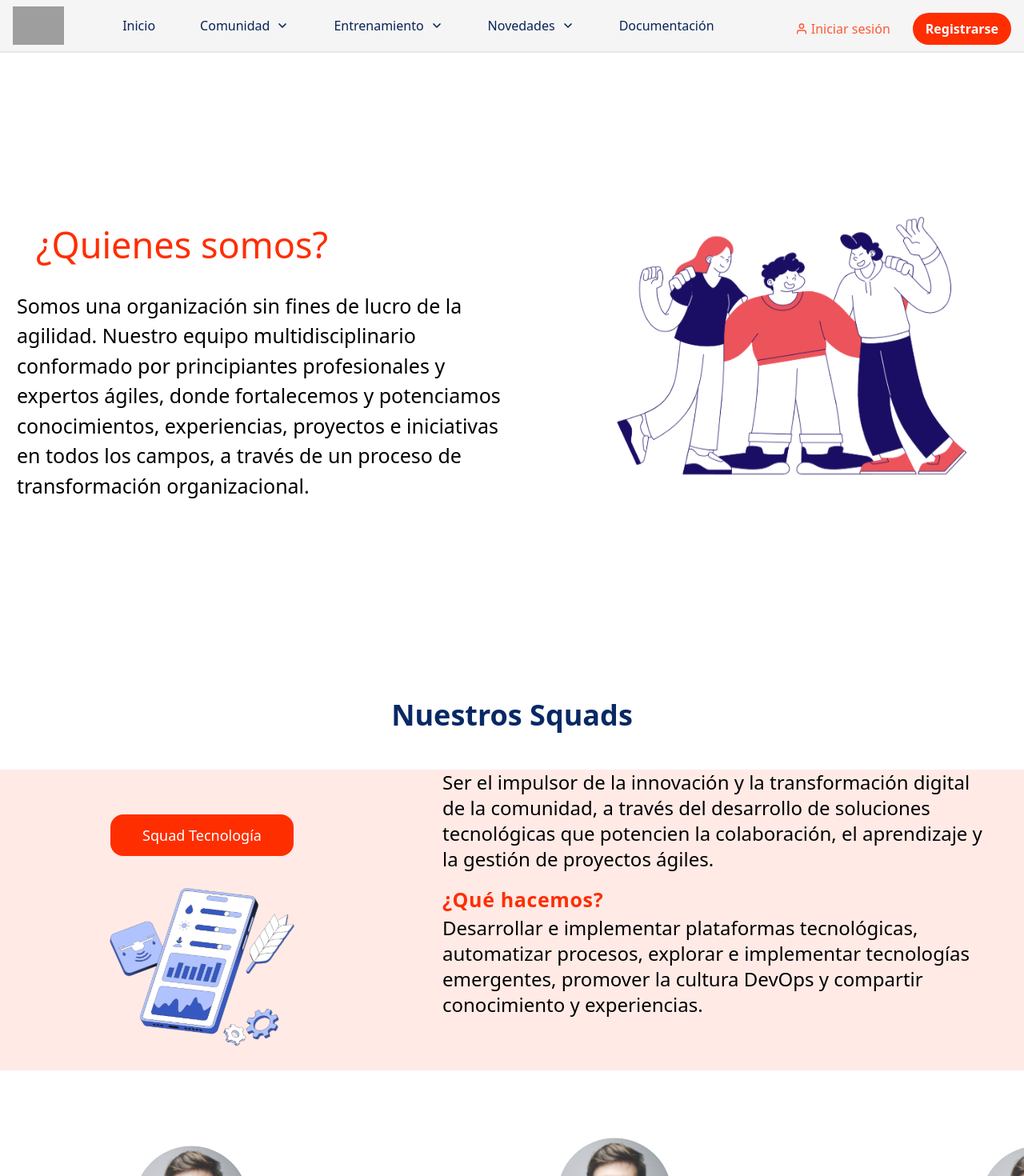
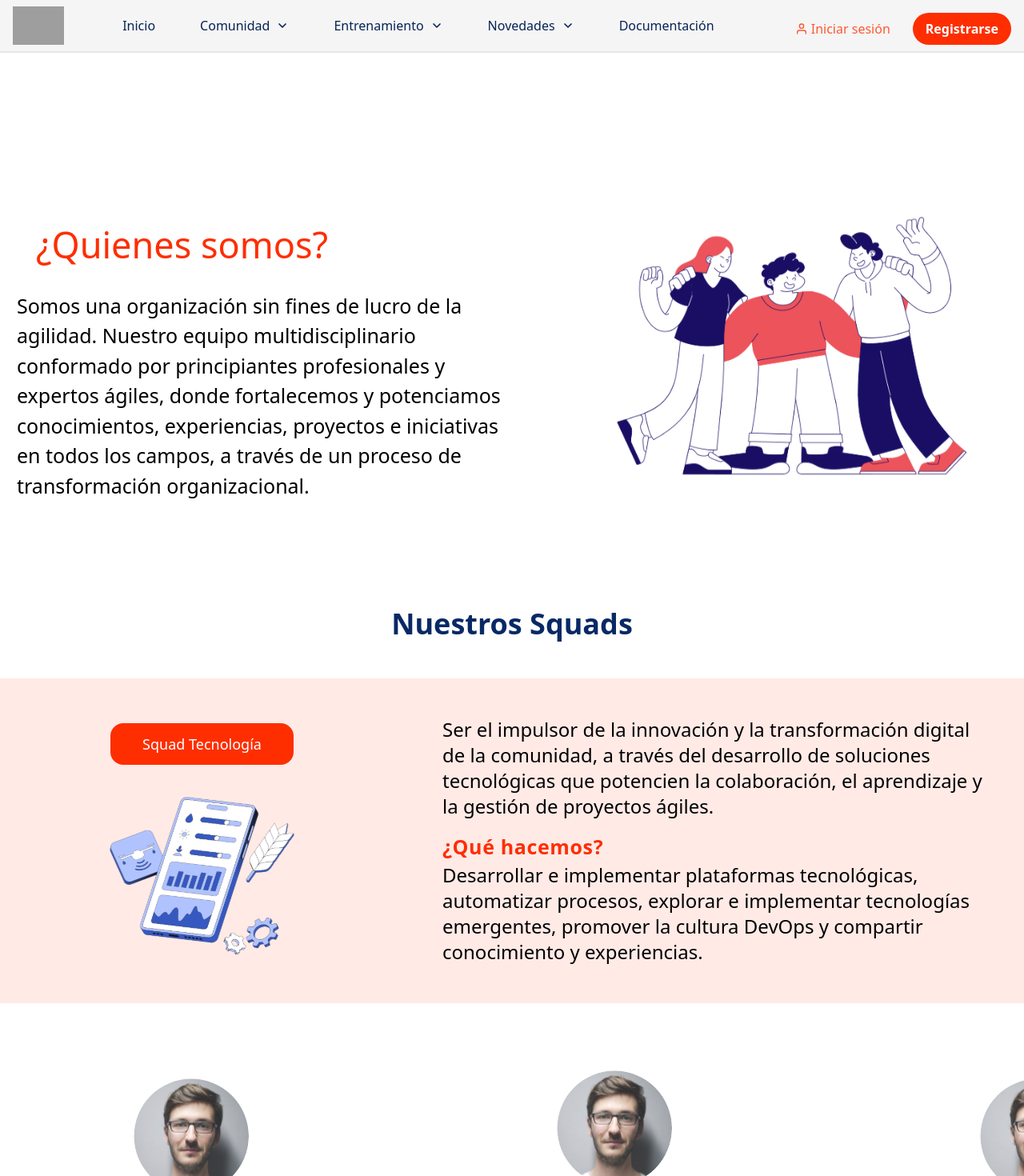
Before and after one commit to ScrumLatamCommunity/web-portal, a Next.js app: page /community/squads in a window 1280 px wide. Shown: the top 1470 px of the page at 80% size. Built offline with nearby package versions, Linux system fonts and the light colour scheme; grey boxes are pictures that could not be loaded.

Commit message:
fix: hero component

```diff
--- a/src/app/community/components/heroSection.tsx
+++ b/src/app/community/components/heroSection.tsx
@@ -9,7 +9,7 @@ export default function HeroSection({
   title,
 }: HeroInterface) {
   return (
-    <section className='flex max-w-screen-2xl flex-col items-center justify-center md:mt-24 md:h-dvh md:justify-between'>
+    <section className='flex max-w-screen-2xl flex-col items-center justify-center md:mt-24 md:max-h-screen md:justify-between'>
       <div className='mx-52 flex flex-col gap-8 md:flex-row md:items-center md:justify-center'>
         <div className='relative m-6 flex h-full flex-col justify-center md:w-[626px]'>
           <DottedOrange className='absolute h-[300px] w-[300px] md:hidden' />
--- a/src/app/community/components/squadFeature.tsx
+++ b/src/app/community/components/squadFeature.tsx
@@ -21,7 +21,7 @@ export default function SquadFeature({
         <DottedBlue className='absolute left-0 top-[-40%] z-[-1] h-[240px] w-[240px]' />
         {image}
       </div>
-      <div className='relative mx-6 flex h-full flex-col md:mx-12 md:justify-center'>
+      <div className='relative mx-6 flex h-full flex-col md:m-12 md:justify-center'>
         <DottedOrange className='absolute right-0 h-[200px] w-[200px]' />
         <p className='text-lg leading-7 md:text-2xl'>{descriptionMiddle}</p>
         <h1 className='mt-4 text-10 font-semibold tracking-wide text-[#FE2E00]'>
```
